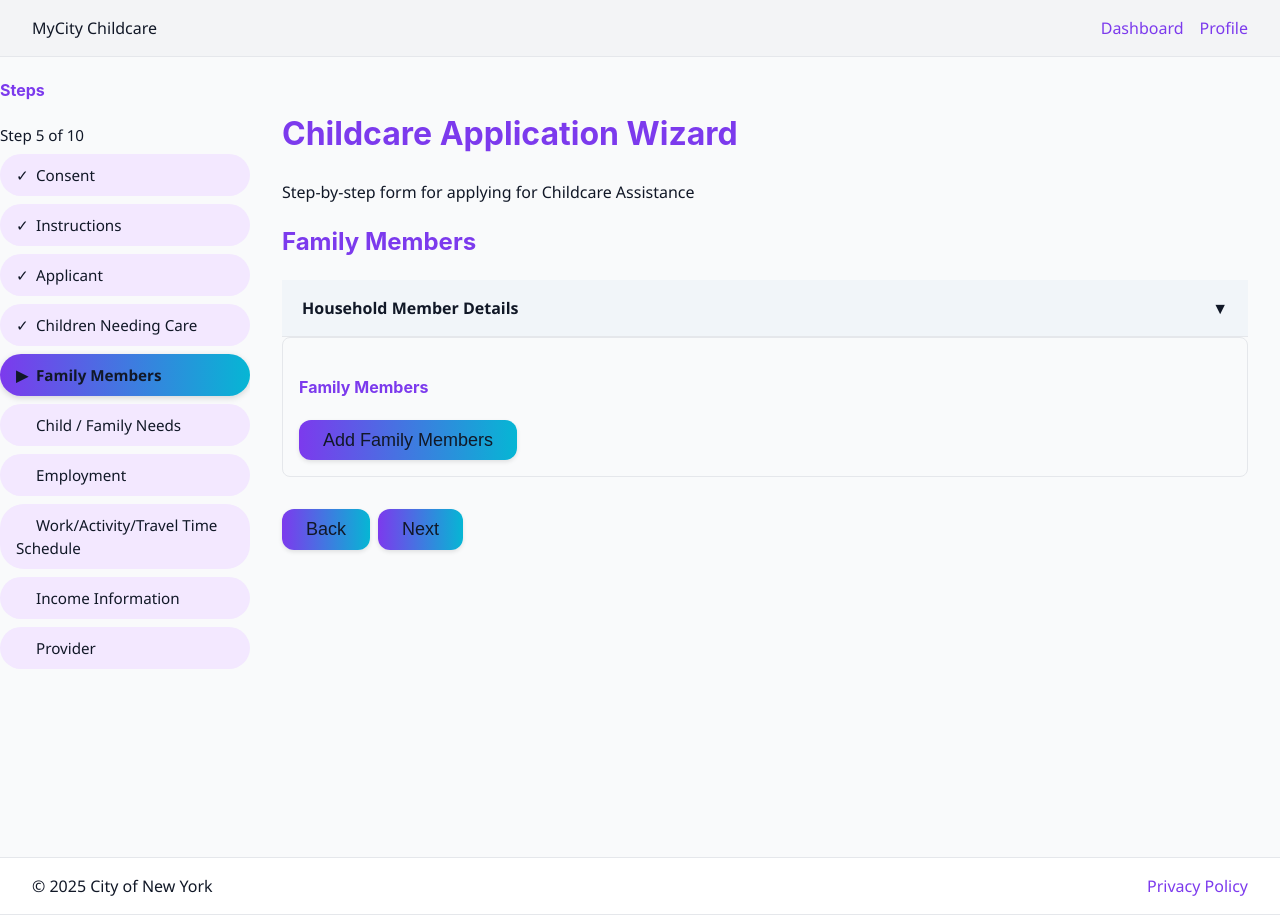
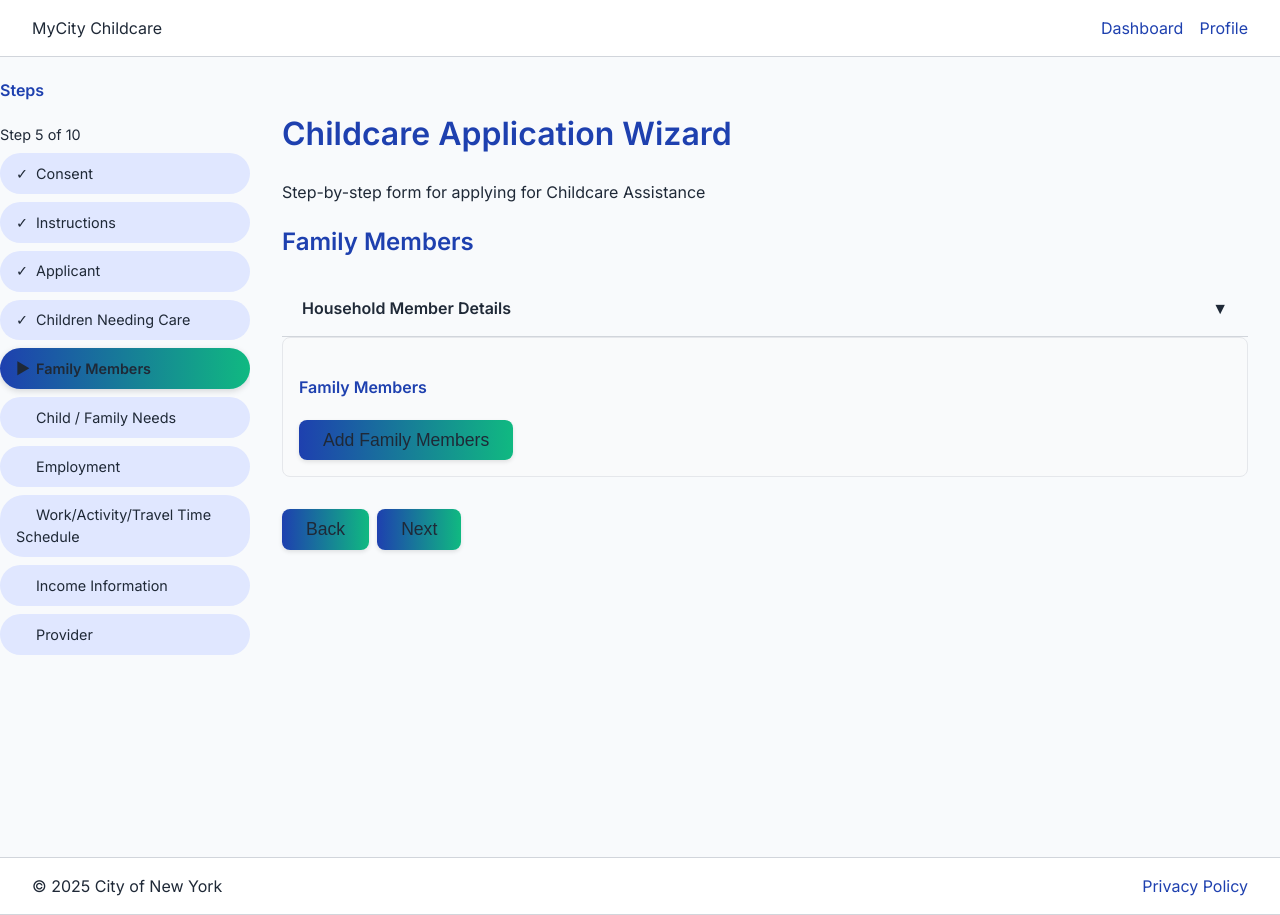
Before and after one commit to mkanpa-git/intake-form-app, a React (Create React App) app in the folder test-form/: page / in a window 1280 px wide. Both pictures are taken after a click on the item "Family Members". Built offline with nearby package versions, Linux system fonts and the light colour scheme.

Commit message:
style: refresh form layout

```diff
--- a/test-form/src/form.css
+++ b/test-form/src/form.css
@@ -1,20 +1,22 @@
+
+@import url('https://fonts.googleapis.com/css2?family=Inter:wght@400;600&display=swap');
 
 :root {
-  --primary-color: #7c3aed; /* purple */
-  --primary-hover: #06b6d4; /* teal */
-  --secondary-color: #f3e8ff;
-  --accent-color: #06b6d4;
-  --background: #f9fafb;
+  --primary-color: #1e40af; /* indigo */
+  --primary-hover: #1d4ed8; /* indigo lighter */
+  --secondary-color: #e0e7ff;
+  --accent-color: #10b981; /* emerald */
+  --background: #f8fafc;
   --surface: #ffffff;
-  --border: #e5e7eb;
-  --shadow: 0 2px 8px rgba(0, 0, 0, 0.06);
-  --radius: 12px;
-  --font-family: 'IBM Plex Sans', 'Segoe UI', sans-serif;
+  --border: #d1d5db;
+  --shadow: 0 4px 12px rgba(0, 0, 0, 0.05);
+  --radius: 8px;
+  --font-family: 'Inter', 'Segoe UI', Arial, sans-serif;
   --font-display: 'Inter', var(--font-family);
   --font-size: 16px;
-  --font-size-sm: 0.95rem;
-  --font-size-lg: 1.125rem;
-  --font-color: #111827;
+  --font-size-sm: 0.9rem;
+  --font-size-lg: 1.1rem;
+  --font-color: #1f2937;
 }
 
 body, html, #root {
@@ -75,10 +77,11 @@ h5 {
 }
 
 .stepper-vertical li {
-  padding: 0.6rem 1rem;
+  padding: 0.75rem 1rem;
   margin-bottom: 0.5rem;
-  background: #f3f4f6;
-  border-radius: 24px;
+  background: var(--surface);
+  border: 1px solid var(--border);
+  border-radius: 8px;
   font-size: var(--font-size-sm);
   cursor: pointer;
   transition: background 0.2s, box-shadow 0.2s;
@@ -93,7 +96,7 @@ h5 {
 
 .stepper-vertical li.active {
   background: linear-gradient(90deg, var(--primary-color), var(--accent-color));
-  color: var(--font-color);
+  color: #ffffff;
   font-weight: 600;
   box-shadow: 0 2px 6px rgba(0, 0, 0, 0.15);
 }
@@ -110,9 +113,9 @@ h5 {
 .wizard-form {
   background: var(--surface);
   border-radius: var(--radius);
-  padding: 2rem;
+  padding: 2.5rem;
   box-shadow: var(--shadow);
-  max-width: 960px;
+  max-width: 1000px;
   margin: 0 auto;
 }
 
@@ -120,7 +123,7 @@ h5 {
 .form-header,
 .form-footer {
   padding: 1rem 2rem;
-  background-color: #f3f4f6;
+  background-color: var(--surface);
   border-bottom: 1px solid var(--border);
   display: flex;
   justify-content: space-between;
@@ -132,7 +135,7 @@ h5 {
   border-top: 1px solid var(--border);
   bottom: 0;
   z-index: 20;
-  background: white;
+  background: var(--surface);
 }
 
 .form-header .right a,
@@ -176,15 +179,15 @@ h5 {
 
 /* Sections */
 .form-section {
-  background-color: #f9fafb;
+  background-color: var(--surface);
   border: 1px solid var(--border);
   border-radius: var(--radius);
-  margin-bottom: 1.5rem;
+  margin-bottom: 2rem;
 }
 
 .form-section-header {
   padding: 1rem 1.25rem;
-  background-color: #f1f5f9;
+  background-color: var(--background);
   border-bottom: 1px solid var(--border);
   font-weight: 600;
   display: flex;
@@ -206,8 +209,8 @@ h5 {
 /* Field Layout */
 .form-grid {
   display: grid;
-  gap: 1rem;
-  grid-template-columns: repeat(auto-fit, minmax(240px, 1fr));
+  gap: 1.25rem;
+  grid-template-columns: repeat(auto-fit, minmax(260px, 1fr));
   padding: 1rem;
 }
 
@@ -260,7 +263,7 @@ button {
   background: linear-gradient(90deg, var(--primary-color), var(--accent-color));
   color: var(--font-color);
   border: none;
-  border-radius: 12px;
+  border-radius: var(--radius);
   cursor: pointer;
   font-weight: 500;
   transition: background 0.2s ease, box-shadow 0.2s ease, transform 0.1s ease;
```
